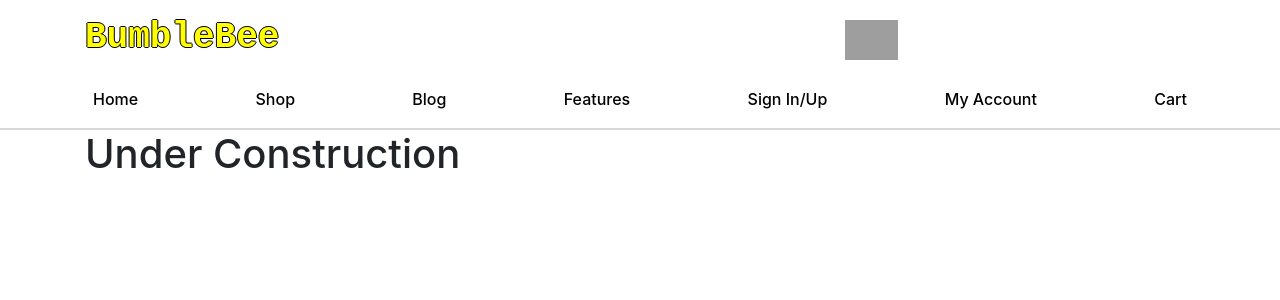
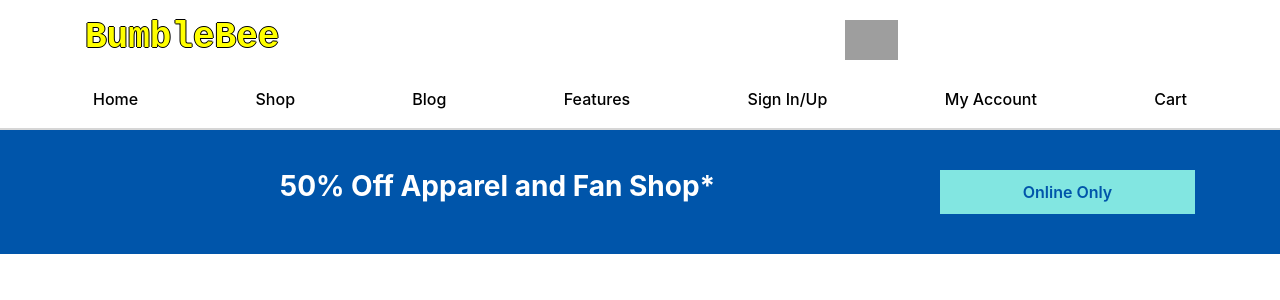
Before and after one commit to IAmNithi/ecommerce, a React (Create React App) app: page / in a window 1280 px wide. Shown: the top 300 px of the page. Built offline with nearby package versions, Linux system fonts and the light colour scheme; grey boxes are pictures that could not be loaded.

Commit message:
created AddBanner

```diff
--- a/src/App.css
+++ b/src/App.css
@@ -71,3 +71,21 @@ border-bottom-style: solid;
   text-decoration: none;
   color: black;
 }
+
+/* Add Banner Css */
+.AddBanner{
+  background: #05a;
+  text-align: center;
+  color: #ffffff;
+  padding: 2.5rem 0;
+}
+.add-text{
+  font-weight: 700;
+}
+.online-card{
+  background: rgb(130, 230, 225);
+  color: #05a;
+  padding: 10px 20px;
+  font-weight: 600;
+  display: block;
+}
--- a/src/App.js
+++ b/src/App.js
@@ -1,13 +1,12 @@
 import React from 'react';
 import './App.css';
 import Header from './Components/Header';
+import AddBanner from './Components/AddBanner';
 function App() {
   return (
     <div className="App">
     <Header />
-      <div className="container">
-      <h1>Under Construction</h1>
-    </div>
+      <AddBanner />
     </div>
   );
 }
--- /dev/null
+++ b/src/Components/AddBanner.js
@@ -0,0 +1,20 @@
+import React, { Component } from 'react'
+
+export default class AddBanner extends Component {
+    render() {
+        return (
+            <div className="AddBanner">
+                <div className="container">
+                    <div className="row">
+                        <div className="col-md-9 col-sm-12 col-xs-12">
+                            <h3 className="add-text">50% Off Apparel and Fan Shop*</h3>
+                        </div>
+                        <div className="col-md-3 col-sm-12 col-xs-12">
+                            <span className="online-card">Online Only</span>
+                        </div>
+                    </div>
+                </div>
+            </div>
+        )
+    }
+}
--- a/src/index.css
+++ b/src/index.css
@@ -1,3 +1,3 @@
 body{
-  font-family: monospace;
+  font-family: -apple-system,BlinkMacSystemFont,"Segoe UI",Roboto,Helvetica,Arial,sans-serif,"Apple Color Emoji","Segoe UI Emoji","Segoe UI Symbol"!important;
 }
```
